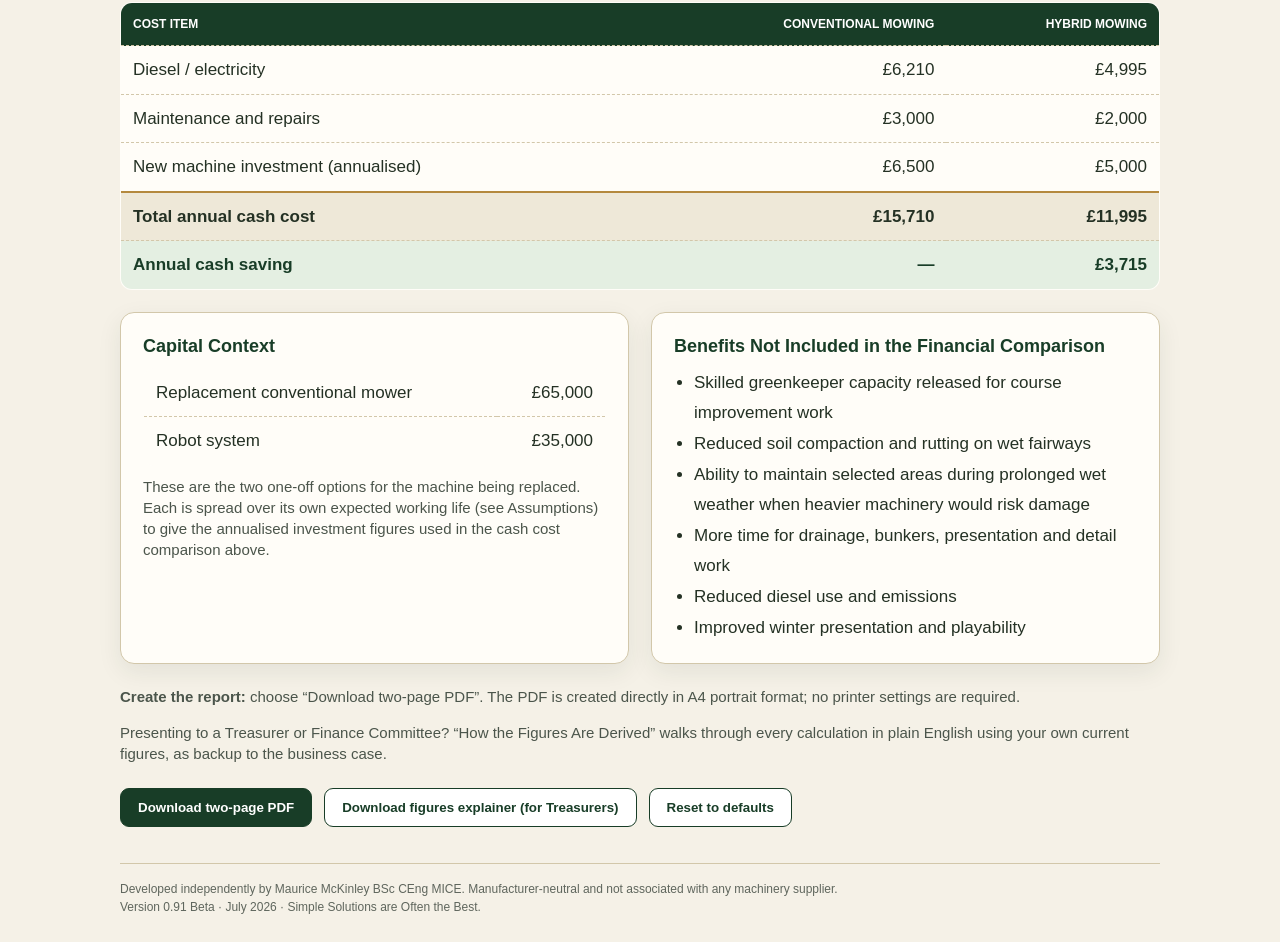
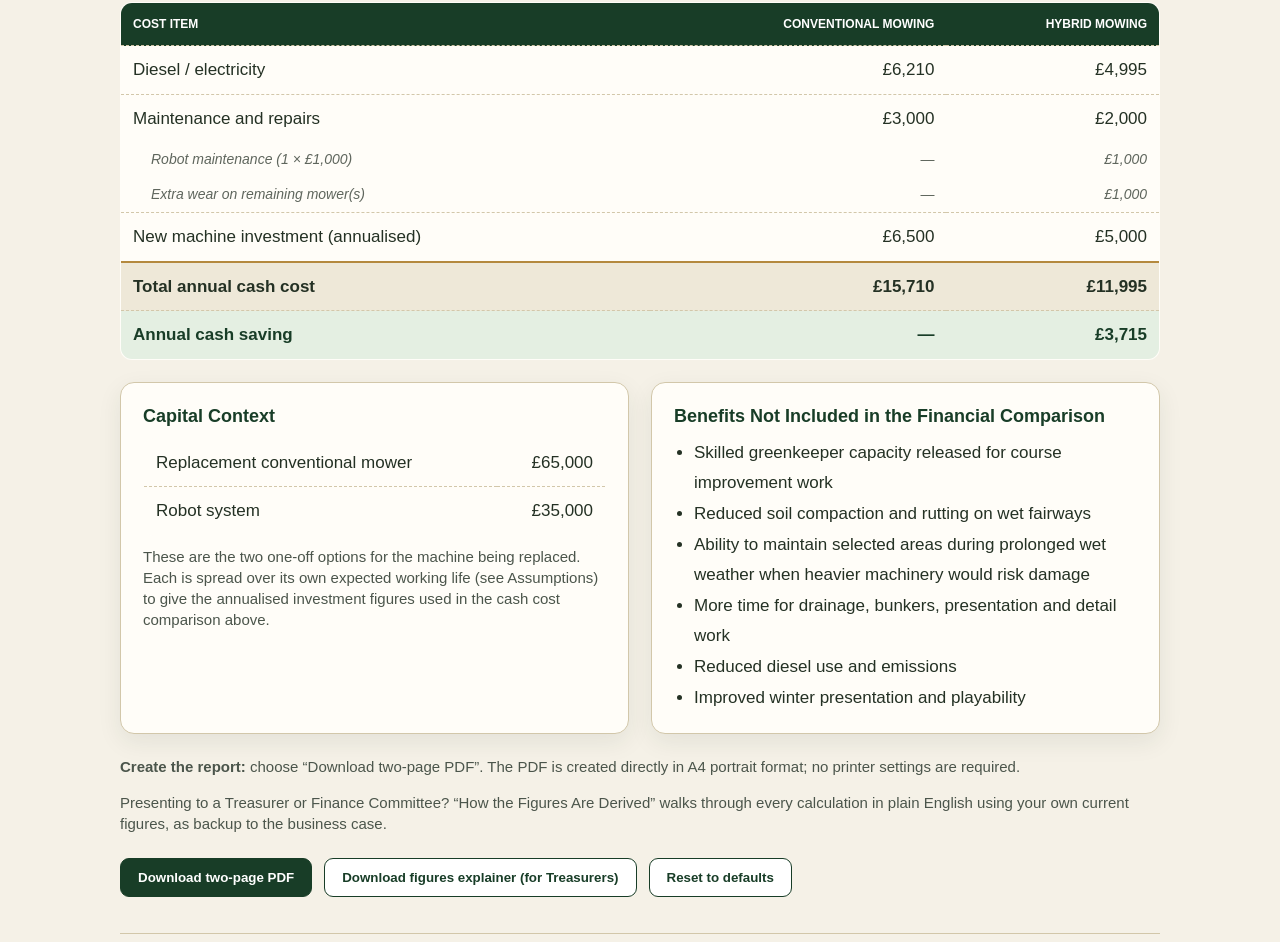
Before and after one commit to mckinley77/robot-mower-business-case, a plain HTML site: page index.html in a window 1280 px wide. Shown: the part 2067-3009 px from the top of the page. Drawn offline with Linux system fonts and the light colour scheme.

Commit message:
Break out maintenance sub-items in the results table
The single "Maintenance and repairs" hybrid figure silently blended
robot maintenance, extra wear on the remaining conventional mower(s),
and any retained backup mower cost into one number, making it look
like robot upkeep alone when it wasn't.

```diff
--- a/app.js
+++ b/app.js
@@ -45,6 +45,12 @@
     setText("hEnergy",gbp(hybridFuel+hybridElectric));
     setText("cMaint",gbp(currentMaint));
     setText("hMaint",gbp(hybridRobotMaint+backupMowerCost+extraMaint));
+    setText("hMaintRobotLabel","Robot maintenance ("+robots+" × "+gbp(n("robotMaint"))+")");
+    setText("hMaintRobot",gbp(hybridRobotMaint));
+    setText("hMaintExtra",gbp(extraMaint));
+    setText("hMaintBackup",gbp(backupMowerCost));
+    document.getElementById("rowMaintExtra")?.classList.toggle("hidden",extraMaint<=0);
+    document.getElementById("rowMaintBackup")?.classList.toggle("hidden",backupMowerCost<=0);
     setText("cCapital",gbp(currentCapital));
     setText("hCapital",gbp(hybridRobotCapital));
     setText("cTotal",gbp(currentTotal));
--- a/index.html
+++ b/index.html
@@ -93,6 +93,9 @@
 <tbody>
 <tr><td>Diesel / electricity</td><td id="cEnergy">£0</td><td id="hEnergy">£0</td></tr>
 <tr><td>Maintenance and repairs</td><td id="cMaint">£0</td><td id="hMaint">£0</td></tr>
+<tr class="detail"><td id="hMaintRobotLabel">Robot maintenance</td><td>—</td><td id="hMaintRobot">£0</td></tr>
+<tr class="detail" id="rowMaintExtra"><td>Extra wear on remaining mower(s)</td><td>—</td><td id="hMaintExtra">£0</td></tr>
+<tr class="detail" id="rowMaintBackup"><td>Retained backup mower</td><td>—</td><td id="hMaintBackup">£0</td></tr>
 <tr><td>New machine investment (annualised)</td><td id="cCapital">£0</td><td id="hCapital">£0</td></tr>
 <tr class="total"><td>Total annual cash cost</td><td id="cTotal">£0</td><td id="hTotal">£0</td></tr>
 <tr class="saving"><td>Annual cash saving</td><td>—</td><td id="saving">£0</td></tr>
--- a/styles.css
+++ b/styles.css
@@ -44,6 +44,9 @@ th:first-child,td:first-child{text-align:left}
 td{padding:11px 12px;border-top:1px dashed var(--rule);text-align:right}
 tr.total td{font-weight:700;background:#eee8d8;border-top:2px solid var(--gold)}
 tr.saving td{font-weight:700;background:var(--pale);color:var(--deep)}
+tr.detail td{padding:7px 12px;border-top:none;font-size:14px;color:var(--soft);font-style:italic}
+tr.detail td:first-child{padding-left:30px}
+.hidden{display:none}
 .benefits{display:grid;grid-template-columns:1fr 1fr;gap:22px;margin-top:22px}
 .benefits ul{margin:0;padding-left:20px;line-height:1.8}
 .actions{display:flex;flex-wrap:wrap;align-items:center;gap:12px;margin-top:24px}
```
